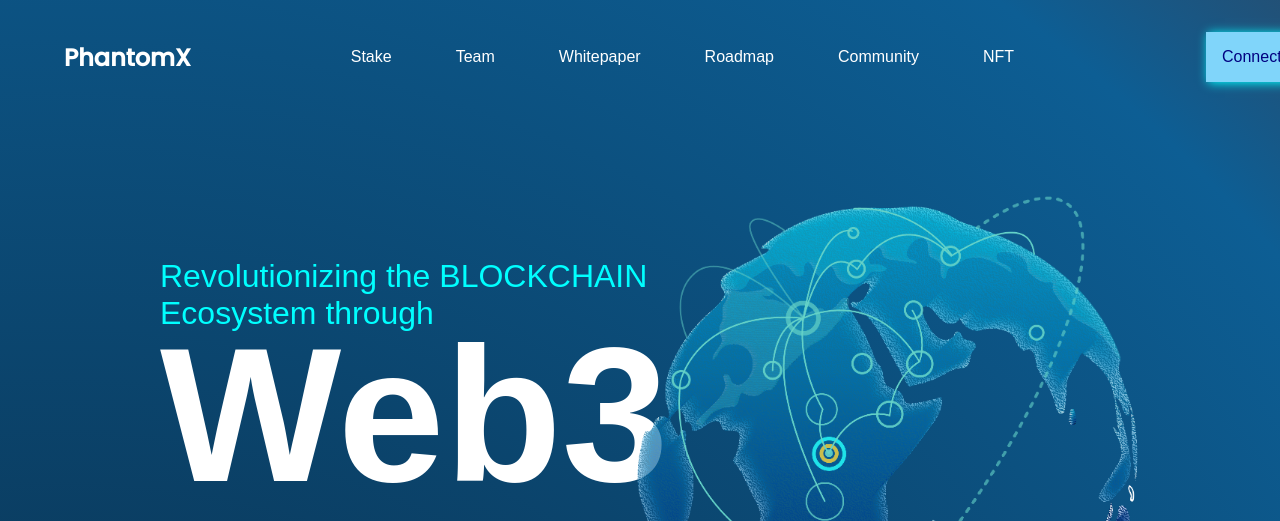
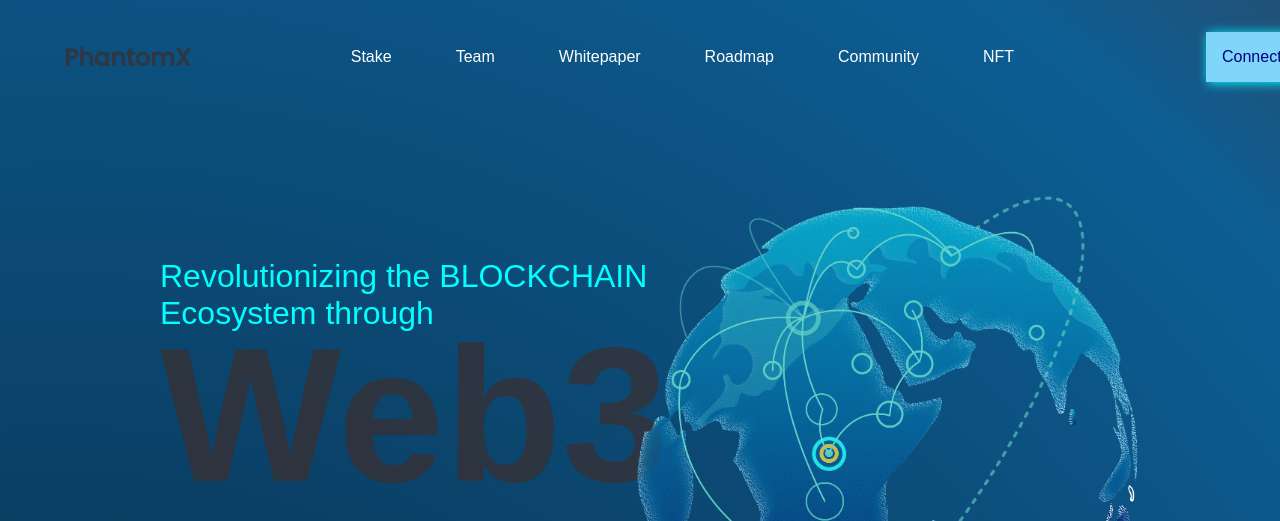
Before and after one commit to udofa18/web3-web, a plain HTML site: page index.html in a window 1280 px wide. Shown: the top 521 px of the page. Drawn offline with nearby package versions, Linux system fonts and the light colour scheme; a web font is replaced by a local one.

Commit message:
sec commit

```diff
--- a/style.css
+++ b/style.css
@@ -11,7 +11,7 @@ body{
     width: max-content;
     background-image: radial-gradient( circle  at 5% 50%,  rgb(8, 32, 53) 0%, rgb(13, 94, 148) 90% , rgb(34, 81, 119) );
 height:max-content;
-color: white;
+color: rgba(60, 46, 46, 0.698);
 font-family: 'Saira Semi Condensed', sans-serif;
 background-size: 100%;
 background-repeat: no-repeat;
@@ -39,6 +39,7 @@ header{
     color: white;
     font-size: 1rem;
     font-weight: 500;
+
 
  }
  .nav li{
```
